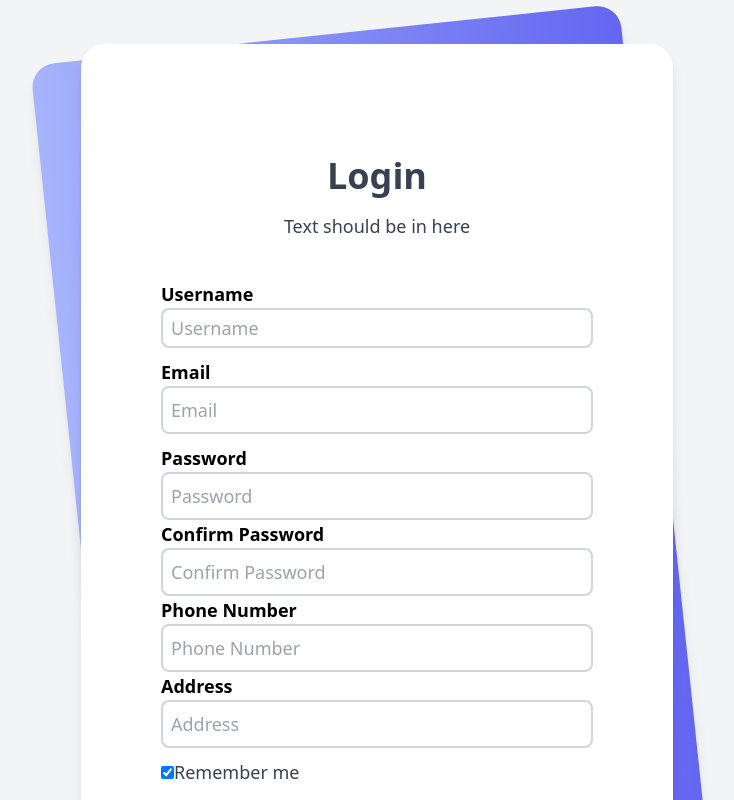
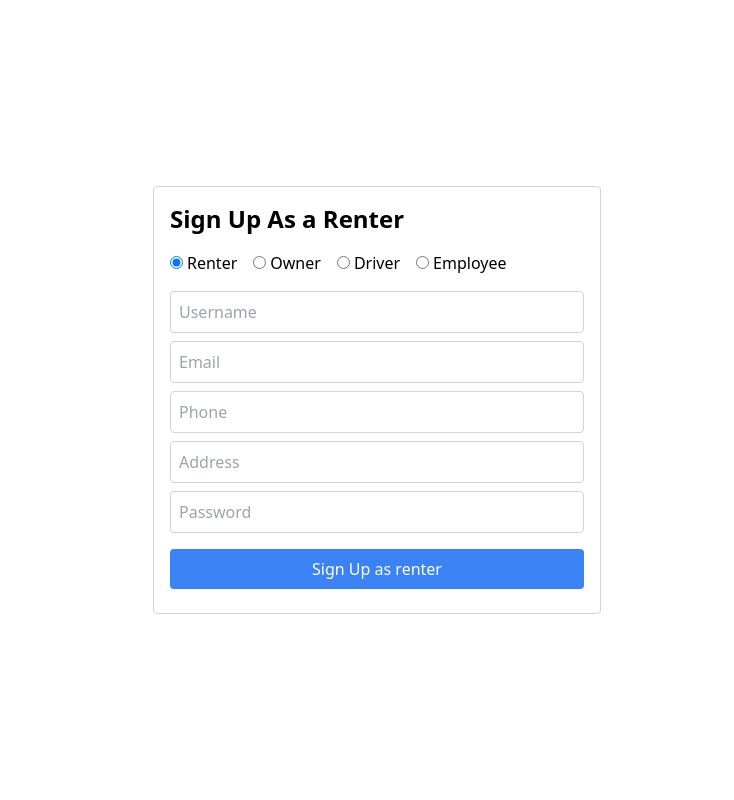
Before and after one commit to Sudila-Jayasekara/EasyRent, a React (Vite) app in the folder frontend/: page /signup in a window 1280 px wide. Shown: the top 800 px of the page, without its empty margins (263-997 px from the left). Built offline with nearby package versions, Linux system fonts and the light colour scheme.

Commit message:
Fix import statement in Signup.jsx and add new Signup component in App.jsx

```diff
--- a/frontend/src/App.jsx
+++ b/frontend/src/App.jsx
@@ -6,7 +6,8 @@ import CreateBooking from './pages/Booking And Payment Management/CreateBooking'
 import ShowBooking from './pages/Booking And Payment Management/ShowBooking';
 import Layout from './components/Layout';
 import Landing from './pages/Renter Management/Landing';
-import Signup from './pages/Signup';
+// import Signup from './pages/Signup';
+import Signup from './pages/shared/Signup.jsx';
 import Login from './pages/Login';
 import RenterSidebar from './pages/Renter Management/RenterSidebar';
 import Manageprofile from './pages/Renter Management/Manageprofile';
@@ -24,7 +25,7 @@ const App = () => {
     <Routes>
 
       <Route path='/' element={<Layout />} />
-      <Route path='/signup' element={<Signup/>} />
+      {/* <Route path='/signup' element={<Signup/>} /> */}
       <Route path='/login' element={<Login/>} />
       <Route path='/forgotpassword' element={<ForgotPassword/>}/>
       <Route path='/resetPassword' element={<ResetPassword/>}/>
@@ -34,8 +35,9 @@ const App = () => {
       <Route path='/homerenter' element={<Layout><RenterHome/></Layout>}/>
       <Route path='/selectbooking' title="Select Booking" element={<Layout><SelectBooking/></Layout>}/>
 
-      <Route path='/booking/create' element={<CreateBooking/>}/>
+      <Route path='/booking/create' element={<Layout><CreateBooking/></Layout>}/>
       <Route path='/booking/details' element={<ShowBooking/>}/>
+      <Route path='/signup' element={<Signup/>}/>
 
     </Routes>
 
--- a/frontend/src/pages/Booking And Payment Management/CreateBooking.jsx
+++ b/frontend/src/pages/Booking And Payment Management/CreateBooking.jsx
@@ -1,71 +1,102 @@
-import React, { useState } from 'react';
-import axios from 'axios';
+import React, { useState } from "react";
+import axios from "axios";
 
 const BookingForm = () => {
     const [formData, setFormData] = useState({
-        renter: '',
-        vehicle: '',
-        serviceType: '',
-        startDate: '',
-        endDate: '',
-        status: 'pending',
-        location: '',
-        description: ''
+        serviceType: "",
+        startDate: "",
+        endDate: "",
+        status: "pending",
+        location: "",
+        description: "",
     });
+    const [renter, setRenter] = useState("119119119");
+    const [vehicle, setVehicle] = useState("119119119");
 
     const handleChange = (e) => {
+        const { name, value } = e.target;
+
+        // Validate if end date is less than start date
+        if (name === "endDate" && new Date(value) <= new Date(formData.startDate)) {
+            alert("End date cannot be less than start date");
+            return; // Exit early if validation fails
+        }
         setFormData({ ...formData, [e.target.name]: e.target.value });
     };
 
     const handleSubmit = (e) => {
         e.preventDefault();
-        console.log(formData);
-
+        const updatedFormData = {
+            ...formData,
+            renter,
+            vehicle,
+        };
+        console.log(updatedFormData);
         //send form data to the server
-        axios.post('http://localhost:5556/api/booking', formData)
-            .then(response => {
+        axios
+            .post("http://localhost:5556/api/booking", updatedFormData)
+            .then((response) => {
                 console.log(response.data);
             })
-            .catch(error => {
+            .catch((error) => {
                 console.error(error);
             });
 
         //clear the form after submit
         setFormData({
-            renter: '',
-            vehicle: '',
-            serviceType: '',
-            startDate: '',
-            endDate: '',
-            status: 'pending',
-            location: '',
-            description: ''
+            serviceType: "",
+            startDate: "",
+            endDate: "",
+            status: "pending",
+            location: "",
+            description: "",
         });
     };
+    const calculateDaysDifference = () => {
+        if (formData.startDate && formData.endDate) {
+            const startDate = new Date(formData.startDate);
+            const endDate = new Date(formData.endDate);
+            const differenceInTime = endDate.getTime() - startDate.getTime();
+            const differenceInDays = Math.ceil(differenceInTime / (1000 * 3600 * 24));
+            return differenceInDays;
+        }
+        return "";
+    };
+
+
 
     return (
-        <div className='flex justify-center space-x-5 mt-10 '>
-        <div className="max-w-md">
-            <form onSubmit={handleSubmit} className="bg-white shadow-md rounded px-8 pt-6 pb-8 mb-4">
-                <div className="flex justify-between mb-4">
+        <div>
+            <form
+                onSubmit={handleSubmit}
+                className="flex justify-center space-x-5 mt-5 "
+            >
+                <div className="max-w-md bg-white shadow-md rounded px-8 pt-6 pb-8 mb-4">
+                    <span className="text-3xl font-bold mb-6 block">
+                        {" "}
+                        Place your <span className="text-yellow-400">Bookings</span>
+                    </span>
+                    <div className="flex justify-between shadow appearance-none border rounded w-full py-2 px-3 text-gray-700 leading-tight focus:outline-none focus:shadow-outline mb-4">
+                        <div className="w-1/4">
+                            <img
+                                src="https://i.ikman-st.com/wedding-car-rent-toyota-prius-for-sale-kegalle/0159247c-e138-44d6-8d6a-cf05e98359da/780/585/fitted.jpg"
+                                alt="Image"
+                                className="w-full h-auto"
+                            />
+                        </div>
+                        <div className="w-2/4">
+                            <p className="text-gray-700 mb-2">Name: Toyota Prius</p>
+                            <p className="text-gray-700 ">Price: $25,000</p>
+                        </div>
+                    </div>
+
+                    <div className="flex justify-between">
                         <div className="w-1/2 pr-3">
                             <div className="mb-4">
-                            <label className="block text-gray-700 text-sm font-bold mb-2" htmlFor="renter">
-                                Renter ID
-                            </label>
-                            <input
-                                className="shadow appearance-none border rounded w-full py-2 px-3 text-gray-700 leading-tight focus:outline-none focus:shadow-outline"
-                                id="renter"
-                                type="text"
-                                placeholder="Renter ID"
-                                name="renter"
-                                value={formData.renter}
-                                onChange={handleChange}
-                                required
-                            />
-                        </div>
-                        <div className="mb-4">
-                            <label className="block text-gray-700 text-sm font-bold mb-2" htmlFor="startDate">
+                                <label
+                                    className="block text-gray-700 text-sm font-bold mb-2"
+                                    htmlFor="startDate"
+                                >
                                     Start Date
                                 </label>
                                 <input
@@ -79,7 +110,10 @@ const BookingForm = () => {
                                 />
                             </div>
                             <div className="mb-4">
-                            <label className="block text-gray-700 text-sm font-bold mb-2" htmlFor="serviceType">
+                                <label
+                                    className="block text-gray-700 text-sm font-bold mb-2"
+                                    htmlFor="serviceType"
+                                >
                                     Service Type
                                 </label>
                                 <select
@@ -98,22 +132,10 @@ const BookingForm = () => {
                         </div>
                         <div className="w-1/2 pl-3">
                             <div className="mb-4">
-                              <label className="block text-gray-700 text-sm font-bold mb-2" htmlFor="vehicle">
-                                  Vehicle ID
-                              </label>
-                              <input
-                                  className="shadow appearance-none border rounded w-full py-2 px-3 text-gray-700 leading-tight focus:outline-none focus:shadow-outline"
-                                  id="vehicle"
-                                  type="text"
-                                  placeholder="Vehicle ID"
-                                  name="vehicle"
-                                  value={formData.vehicle}
-                                  onChange={handleChange}
-                                  required
-                              />
-                        </div>
-                        <div className="mb-4">
-                            <label className="block text-gray-700 text-sm font-bold mb-2" htmlFor="endDate">
+                                <label
+                                    className="block text-gray-700 text-sm font-bold mb-2"
+                                    htmlFor="endDate"
+                                >
                                     End Date
                                 </label>
                                 <input
@@ -127,7 +149,10 @@ const BookingForm = () => {
                                 />
                             </div>
                             <div className="mb-4">
-                            <label className="block text-gray-700 text-sm font-bold mb-2" htmlFor="status">
+                                <label
+                                    className="block text-gray-700 text-sm font-bold mb-2"
+                                    htmlFor="status"
+                                >
                                     Status
                                 </label>
                                 <select
@@ -139,15 +164,24 @@ const BookingForm = () => {
                                     required
                                 >
                                     <option value="pending">Pending</option>
-                                <option value="approved" disabled>Approved</option>
-                                <option value="rejected" disabled>Rejected</option>
-                                <option value="cancelled" disabled>Cancelled</option>
+                                    <option value="approved" disabled>
+                                        Approved
+                                    </option>
+                                    <option value="rejected" disabled>
+                                        Rejected
+                                    </option>
+                                    <option value="cancelled" disabled>
+                                        Cancelled
+                                    </option>
                                 </select>
                             </div>
                         </div>
                     </div>
                     <div className="mb-4">
-                    <label className="block text-gray-700 text-sm font-bold mb-2" htmlFor="location">
+                        <label
+                            className="block text-gray-700 text-sm font-bold mb-2"
+                            htmlFor="location"
+                        >
                             Location
                         </label>
                         <input
@@ -160,9 +194,13 @@ const BookingForm = () => {
                             onChange={handleChange}
                             required
                         />
+
                     </div>
                     <div className="mb-4">
-                    <label className="block text-gray-700 text-sm font-bold mb-2" htmlFor="description">
+                        <label
+                            className="block text-gray-700 text-sm font-bold mb-2"
+                            htmlFor="description"
+                        >
                             Description
                         </label>
                         <textarea
@@ -183,27 +221,50 @@ const BookingForm = () => {
                             Submit
                         </button>
                     </div>
-            </form>
                 </div>
                 <div className="max-w-md">
                     <div className="bg-white shadow-md rounded px-8 pt-6 pb-8 mb-4">
-                <div className="mb-4">
-                    <span className="block text-gray-700 text-sm font-bold mb-2" htmlFor="description">
-                        Required Documents
+                        <div className="mb-4 space-y-3">
+                            <div>
+                                <span
+                                    className="block text-gray-700 text-sm font-bold"
+                                    htmlFor="description"
+                                >
+                                    Approved Documents
                                 </span>
                                 <ul className="list-disc pl-5">
-                        <li className='text-red-500'>Driving Licence</li>
-                        <li className='text-red-500'>National Identity Card</li>
-                        <li className='text-red-500'>Any Kind Of Bill</li>
+                                    <li className="text-red-500">Driving Licence</li>
+                                    <li className="text-red-500">National Identity Card</li>
+                                    <li className="text-red-500">Any Kind Of Bill</li>
                                 </ul>
+                            </div>
+                            <div>
+                                <label htmlFor="billImage" className="block text-gray-700 text-sm font-bold mb-2">
+                                    Bill Image
+                                </label>
+                                <input
+                                    type="file"
+                                    id="billImage"
+                                    name="bill"
+                                    onChange={handleChange}
+                                    accept="image/*" // Allow only image files
+                                    required
+                                    className="appearance-none border rounded w-full py-2 px-3 text-gray-700 leading-tight focus:outline-none focus:shadow-outline"
+                                />
+                            </div>
                         </div>
                     </div>
                     <div className="bg-white shadow-md rounded px-8 pt-6 pb-8 mb-4">
-                <span className="block text-gray-700 text-sm font-bold mb-2" htmlFor="description">
+                        <span
+                            className="block text-gray-700 text-sm font-bold mb-2"
+                            htmlFor="description"
+                        >
                             Generate Estimate Bill
                         </span>
+                        Date Range: {calculateDaysDifference()}
                     </div>
                 </div>
+            </form>
         </div>
     );
 };
--- a/frontend/src/pages/Signup.jsx
+++ b/frontend/src/pages/Signup.jsx
@@ -1,5 +1,4 @@
-import React, { useState } from 'react';
-import Axios from 'axios';
+import React, { useState } from 'react';import Axios from 'axios';
 import { useNavigate, Link } from 'react-router-dom';
 
 const Signup = () => {
--- /dev/null
+++ b/frontend/src/pages/shared/Signup.jsx
@@ -0,0 +1,136 @@
+import React, { useState } from 'react';
+
+const Signup = () => {
+    const [username, setUsername] = useState('');
+    const [email, setEmail] = useState('');
+    const [phone, setPhone] = useState('');
+    const [address, setAddress] = useState('');
+    const [password, setPassword] = useState('');
+    const [licensePhoto, setLicensePhoto] = useState(null); // For storing license photo
+    const [userType, setUserType] = useState('renter');
+
+    const handleSignup = () => {
+        // Handle signup logic here
+    };
+
+    return (
+        <div className="flex flex-col items-center justify-center h-screen">
+
+            <form className="border border-gray-300 rounded p-4 max-w-md">
+                <span className="text-2xl font-bold mb-4 block"> Sign Up As a {
+                    userType === 'renter' ? 'Renter' :
+                    userType === 'owner' ? 'Owner' :
+                    userType === 'driver' ? 'Driver' :
+                    userType === 'employee' ? 'Employee' :
+                    ''
+                }
+                </span>
+                <div className="flex mb-4">
+                    <label className="mr-4">
+                        <input
+                            type="radio"
+                            name="userType"
+                            value="renter"
+                            checked={userType === 'renter'}
+                            onChange={() => setUserType('renter')}
+                            className='mr-1'
+                        />
+                        Renter
+                    </label>
+                    <label className="mr-4">
+                        <input
+                            type="radio"
+                            name="userType"
+                            value="owner"
+                            checked={userType === 'owner'}
+                            onChange={() => setUserType('owner')}
+                            className='mr-1'
+                        />
+                        Owner
+                    </label>
+                    <label className="mr-4">
+                        <input
+                            type="radio"
+                            name="userType"
+                            value="driver"
+                            checked={userType === 'driver'}
+                            onChange={() => setUserType('driver')}
+                            className='mr-1'
+                        />
+                        Driver
+                    </label>
+                    <label>
+                        <input
+                            type="radio"
+                            name="userType"
+                            value="employee"
+                            checked={userType === 'employee'}
+                            onChange={() => setUserType('employee')}
+                            className='mr-1'
+                        />
+                        Employee
+                    </label>
+                </div>
+                <input
+                    type="text"
+                    placeholder="Username"
+                    value={username}
+                    onChange={(e) => setUsername(e.target.value)}
+                    className="mb-2 p-2 border border-gray-300 rounded w-full"
+                />
+                <input
+                    type="email"
+                    placeholder="Email"
+                    value={email}
+                    onChange={(e) => setEmail(e.target.value)}
+                    className="mb-2 p-2 border border-gray-300 rounded w-full"
+                />
+                <input
+                    type="tel"
+                    placeholder="Phone"
+                    value={phone}
+                    onChange={(e) => setPhone(e.target.value)}
+                    className="mb-2 p-2 border border-gray-300 rounded w-full"
+                />
+                <input
+                    type="text"
+                    placeholder="Address"
+                    value={address}
+                    onChange={(e) => setAddress(e.target.value)}
+                    className="mb-2 p-2 border border-gray-300 rounded w-full"
+                />
+                <input
+                    type="password"
+                    placeholder="Password"
+                    value={password}
+                    onChange={(e) => setPassword(e.target.value)}
+                    className="mb-2 p-2 border border-gray-300 rounded w-full"
+                />
+                {userType === 'driver' && (
+                    <div className="mb-2 flex space-x-2">
+                        <div className='w-1/3 flex items-center'>
+                            <label htmlFor="licensePhoto" className="mb-1">License Photo</label>
+                        </div>
+                        <div className='w-2/3'>
+                            <input
+                                type="file"
+                                id="licensePhoto"
+                                accept="image/*"
+                                onChange={(e) => setLicensePhoto(e.target.files[0])}
+                                className="p-2 border border-gray-300 rounded w-full"
+                            />
+                        </div>
+                    </div>
+                )}
+                <button
+                    onClick={handleSignup}
+                    className="bg-blue-500 text-white px-4 py-2 my-2 rounded w-full"
+                >
+                    Sign Up as {userType}
+                </button>
+            </form>
+        </div>
+    );
+};
+
+export default Signup;
```
Lines whose indentation alone changed are shown as unchanged.
